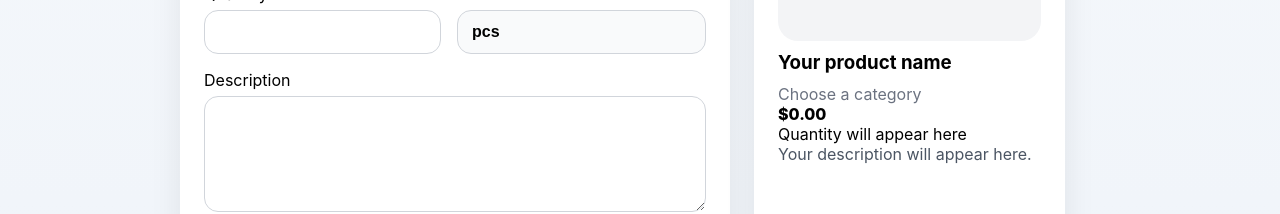
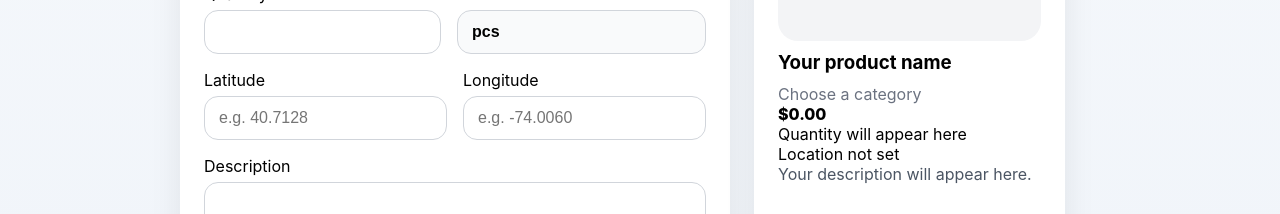
Before and after one commit to VladislavDoychinov/Gerund, a React (Create React App) app in the folder frontend/: page /create-product in a window 1280 px wide. Shown: the part 406-620 px from the top of the page. Built offline with nearby package versions, Linux system fonts and the light colour scheme; no server answers.

Commit message:
location product done

```diff
--- a/frontend/src/pages/CreateProduct.tsx
+++ b/frontend/src/pages/CreateProduct.tsx
@@ -24,6 +24,10 @@ export default function CreateProduct() {
   const [quantityValue, setQuantityValue] = useState("");
   const [category, setCategory] = useState("");
   const [image, setImage] = useState<File | null>(null);
+
+  // New state for coordinates
+  const [latitude, setLatitude] = useState("");
+  const [longitude, setLongitude] = useState("");
 
   const [previewUrl, setPreviewUrl] = useState<string | null>(null);
   const [message, setMessage] = useState("");
@@ -70,6 +74,9 @@ export default function CreateProduct() {
     formData.append("quantityUnit", quantityUnit);
     formData.append("category", category);
     formData.append("image", image);
+    // Append coordinates to form data
+    formData.append("latitude", latitude);
+    formData.append("longitude", longitude);
 
     try {
       setLoading(true);
@@ -186,6 +193,40 @@ export default function CreateProduct() {
                 </div>
               </div>
 
+              <div className="form-row">
+                <div className="form-group">
+                  <label>Latitude</label>
+                  <input
+                    type="text"
+                    placeholder="e.g. 40.7128"
+                    value={latitude}
+                    onChange={(e) => {
+                      const value = e.target.value;
+                      if (/^-?\d*\.?\d*$/.test(value)) {
+                        setLatitude(value);
+                      }
+                    }}
+                    required
+                  />
+                </div>
+
+                <div className="form-group">
+                  <label>Longitude</label>
+                  <input
+                    type="text"
+                    placeholder="e.g. -74.0060"
+                    value={longitude}
+                    onChange={(e) => {
+                      const value = e.target.value;
+                      if (/^-?\d*\.?\d*$/.test(value)) {
+                        setLongitude(value);
+                      }
+                    }}
+                    required
+                  />
+                </div>
+              </div>
+
               <div className="form-group">
                 <label>Description</label>
                 <textarea
@@ -236,6 +277,11 @@ export default function CreateProduct() {
                   ? `Quantity: ${quantityValue} ${quantityUnit}`
                   : "Quantity will appear here"}
               </p>
+              <p className="preview-location">
+                {latitude && longitude
+                  ? `Location: ${latitude}, ${longitude}`
+                  : "Location not set"}
+              </p>
               <p className="preview-description">
                 {description || "Your description will appear here."}
               </p>
```
Also changed, not shown: 3 other files (tests, documents, lock files or other folders).
